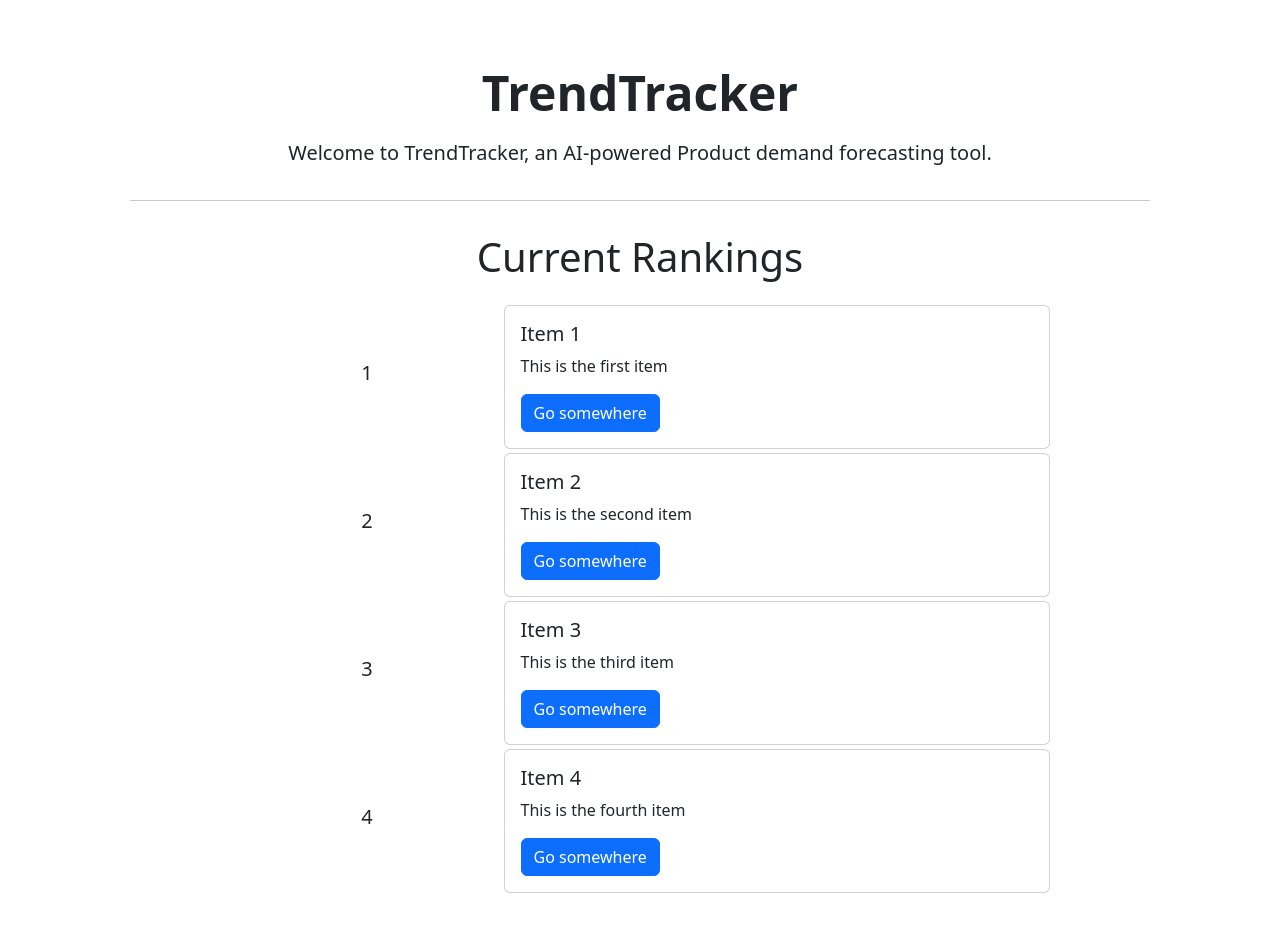
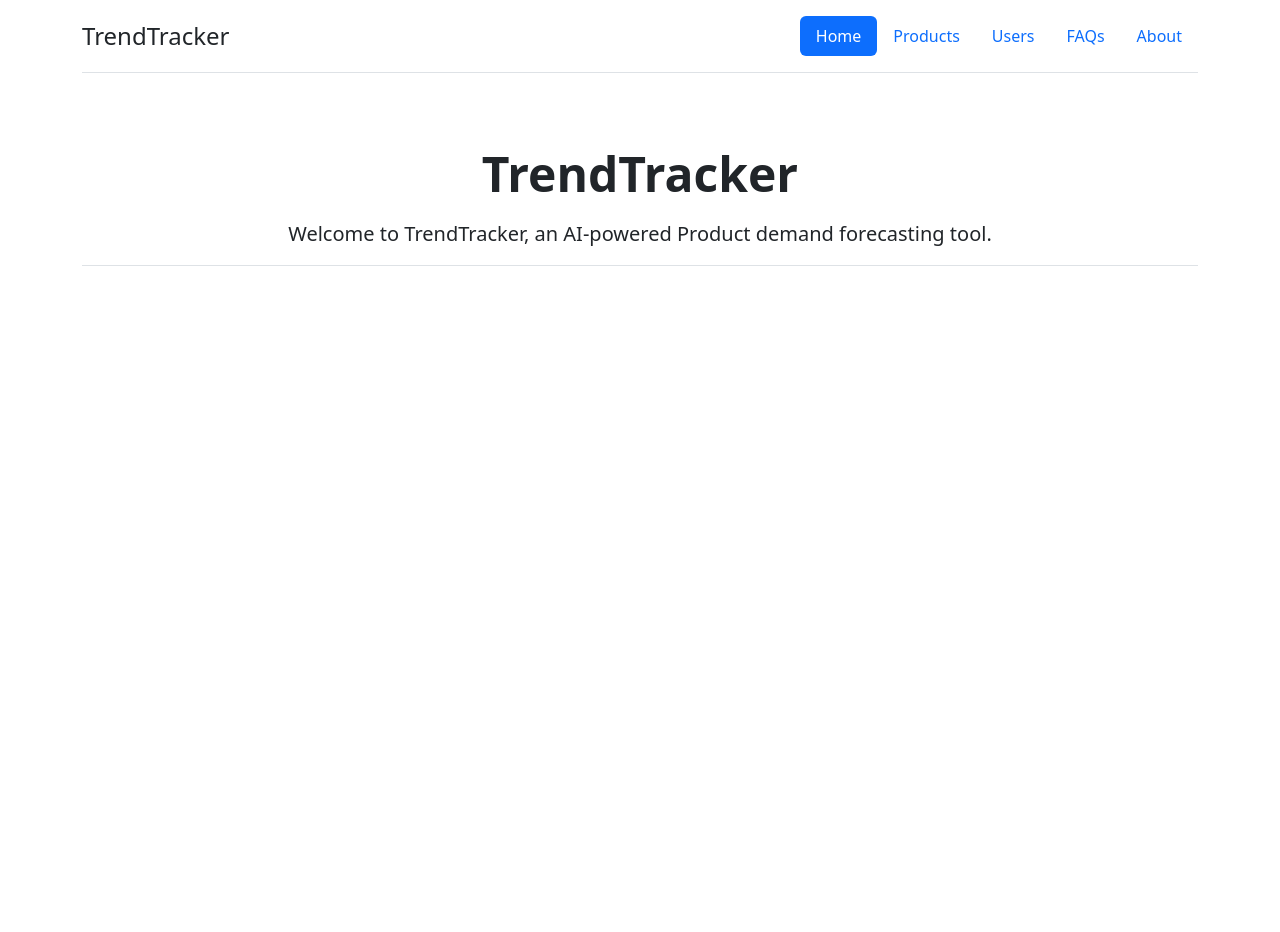
Before and after one commit to reannu123/TrendTracker-frontend, a React (Create React App) app: page / in a window 1280 px wide. Shown: the top 932 px of the page. After the commit the page ends 800 px from the top, so only its background shows below. Built offline with nearby package versions, Linux system fonts and the light colour scheme.

Commit message:
Added more pages

```diff
--- a/src/App.js
+++ b/src/App.js
@@ -5,15 +5,18 @@ import Register from "./pages/Register";
 import Home from "./pages/Home";
 import NotFound from "./pages/NotFound";
 import "bootstrap/dist/css/bootstrap.min.css";
+import  Navbar  from "./components/Navbar";
+import Products from "./pages/Products";
+import Users from "./pages/Users";
 
 function App() {
-  const [user, setUser] = useState(null);
 
   return (
     <>
+      <Navbar/>
       <Routes>
-        <Route path="/login" element={<Login />} />
-        <Route path="/register" element={<Register />} />
+        <Route path="/products" element={<Products />} />
+        <Route path="/users" element={<Users />} />
         <Route path="/" element={<Home />} />
         <Route path="*" element={<NotFound />} />
       </Routes>
--- /dev/null
+++ b/src/components/Navbar.js
@@ -0,0 +1,23 @@
+import React from 'react'
+import {NavLink} from 'react-router-dom'
+function Navbar() {
+  return (
+    <div className="container">
+    <header className="d-flex flex-wrap justify-content-center py-3 mb-4 border-bottom">
+      <a href="/" className="d-flex align-items-center mb-3 mb-md-0 me-md-auto text-dark text-decoration-none">
+        <span className="fs-4">TrendTracker</span>
+      </a>
+
+      <ul className="nav nav-pills">
+        <li className="nav-item"><NavLink to="/" className="nav-link" aria-current="page">Home</NavLink></li>
+        <li className="nav-item"><NavLink to="/products" className="nav-link" aria-current="page">Products</NavLink></li>
+        <li className="nav-item"><NavLink to="/users" className="nav-link" aria-current="page">Users</NavLink></li>
+        <li className="nav-item"><NavLink to="/faqs" className="nav-link" aria-current="page">FAQs</NavLink></li>
+        <li className="nav-item"><NavLink to="/about" className="nav-link" aria-current="page">About</NavLink></li>
+      </ul>
+    </header>
+  </div>
+  )
+}
+
+export default Navbar
--- a/src/components/ranking.js
+++ b/src/components/Ranking.js
@@ -20,13 +20,19 @@ function Ranking() {
     },
   ];
   return (
+    Item(items)
+  );
+}
+
+function Item(data){
+  return(
     <>
       <div className="container mb-5">
         <div className="row">
           <div className="col-12 my-3 text-center">
             <h1>Current Rankings</h1>
           </div>
-          {items.map((item, index) => (
+          {data.map((item, index) => (
             <div className="col-12 mb-1" key={index}>
               <div className="col-12 d-flex col justify-content-center">
                 <div className=" rounded-2 w-25 text-center d-flex justify-content-center align-items-center">
@@ -47,7 +53,7 @@ function Ranking() {
         </div>
       </div>
     </>
-  );
+  )
 }
 
 export default Ranking;
--- a/src/pages/Home.js
+++ b/src/pages/Home.js
@@ -3,7 +3,9 @@ import { useState, useEffect } from "react";
 import { Link, useNavigate } from "react-router-dom";
 import { instance, auth } from "../api/axios";
 import "../main.css";
-import Ranking from "../components/ranking";
+import Ranking from "../components/Ranking";
+import Navbar from "../components/Navbar";
+
 function Home() {
   const [user, setUser] = useState({
     username: "",
@@ -31,22 +33,15 @@ function Home() {
 
   return (
     <>
-      {
         <div className="container my-3 d-flex row justify-content-center m-auto">
-          <div className="pt-5">
+          <div className="pt-5 border-bottom">
             <h1 className="display-5 mb-3 fw-bold text-center">TrendTracker</h1>
             <p className="lead text-center">
               Welcome to TrendTracker, an AI-powered Product demand forecasting
               tool.{" "}
             </p>
           </div>
-          <div className="px-5">
-            <hr />
-          </div>
-
-          <Ranking />
         </div>
-      }
     </>
   );
 }
--- /dev/null
+++ b/src/pages/Products.js
@@ -0,0 +1,14 @@
+import React from 'react'
+import Ranking from '../components/Ranking'
+function Products() {
+  return (
+    <>
+      <div className="container">
+      <h1 className="m-5 pb-5 text-center border-bottom">Products</h1>
+      </div>
+      <Ranking />
+    </>
+  )
+}
+
+export default Products
--- /dev/null
+++ b/src/pages/Users.js
@@ -0,0 +1,14 @@
+import React from 'react'
+import Ranking from '../components/Ranking'
+function Users() {
+  return (
+    <>
+      <div className="container">
+      <h1 className="m-5 pb-3 text-center border-bottom">Users</h1>
+      </div>
+      <Ranking />
+    </>
+  )
+}
+
+export default Users
```
